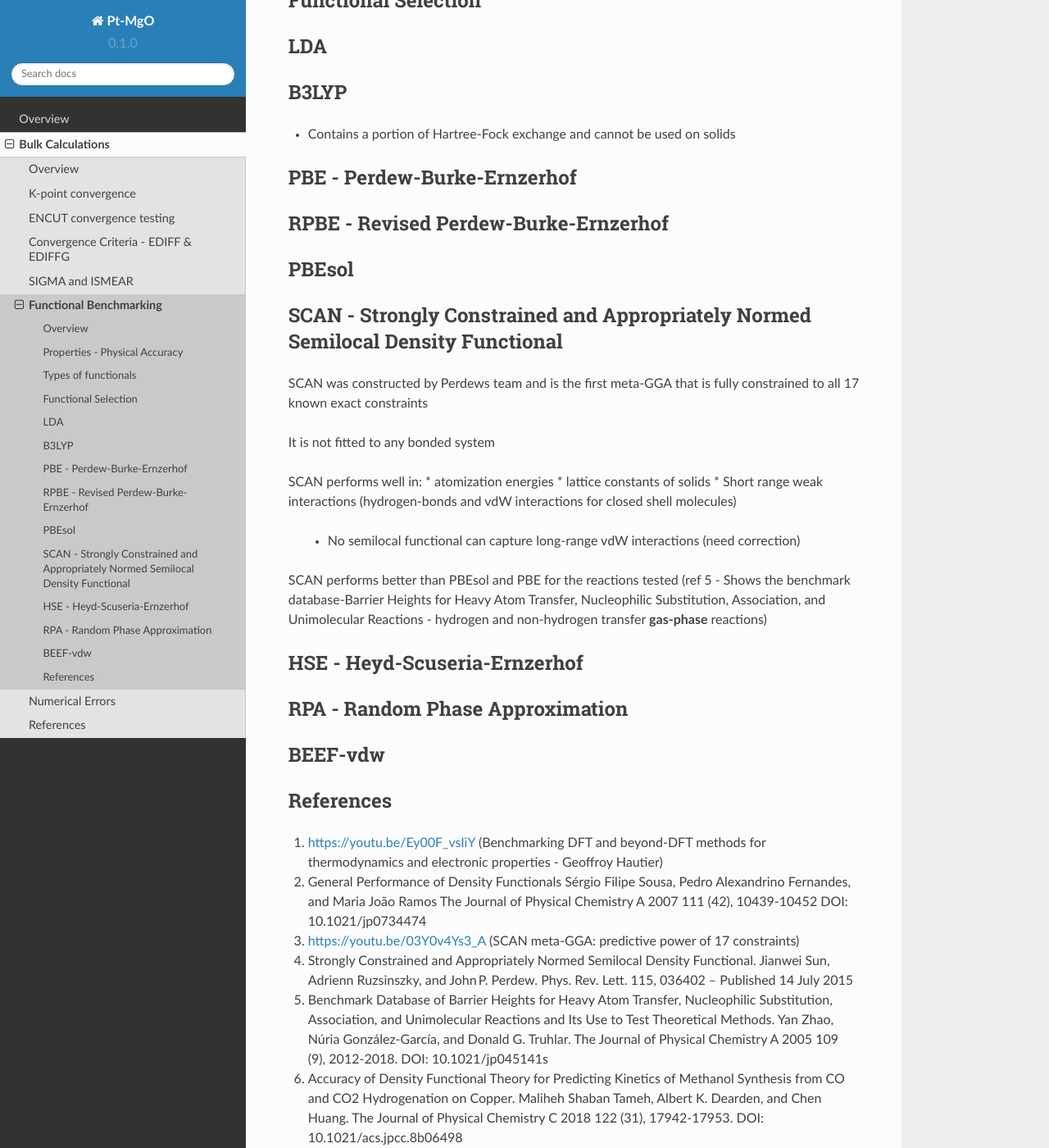
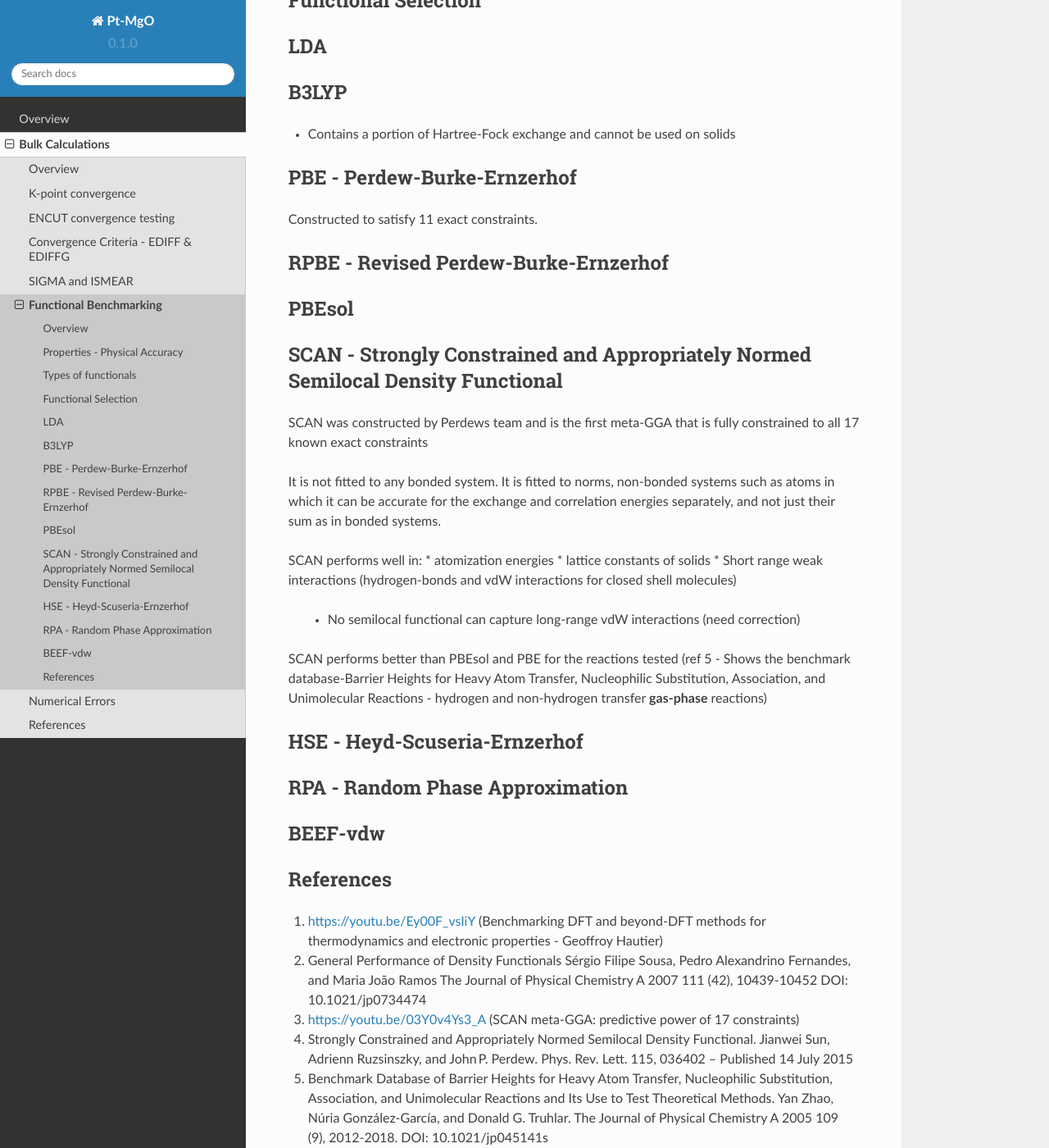
Before and after one commit to tdprice-858/Pt-MgO, a Sphinx documentation site: the page built from docs/source/bulk_calculations/functional_benchmarking.rst, in a window 1280 px wide and 1400 px high, scrolled down 2384 px. Shown: the whole window at 82% size. Built offline with Sphinx 7.4.7 and the Read the Docs theme 2.0.0, drawn with Linux system fonts in a browser that asks for light colours; pages that are not in the unit, such as notebooks, are missing from menus; some of the changed text lies outside the part shown.

Commit message:
Update functional_benchmarking.rst

```diff
--- a/docs/source/bulk_calculations/functional_benchmarking.rst
+++ b/docs/source/bulk_calculations/functional_benchmarking.rst
@@ -85,6 +85,7 @@ B3LYP
 
 PBE - Perdew-Burke-Ernzerhof
 ------------
+Constructed to satisfy 11 exact constraints.
 
 RPBE - Revised Perdew-Burke-Ernzerhof
 ---------
@@ -97,7 +98,7 @@ SCAN - Strongly Constrained and Appropriately Normed Semilocal Density Functiona
 
 SCAN was constructed by Perdews team and is the first meta-GGA that is fully constrained to all 17 known exact constraints
 
-It is not fitted to any bonded system
+It is not fitted to any bonded system. It is fitted to norms, non-bonded systems such as atoms in which it can be accurate for the exchange and correlation energies separately, and not just their sum as in bonded systems.
 
 SCAN performs well in:
 * atomization energies
@@ -132,3 +133,5 @@ References
 #. Benchmark Database of Barrier Heights for Heavy Atom Transfer, Nucleophilic Substitution, Association, and Unimolecular Reactions and Its Use to Test Theoretical Methods. Yan Zhao, Núria González-García, and Donald G. Truhlar. The Journal of Physical Chemistry A 2005 109 (9), 2012-2018. DOI: 10.1021/jp045141s
 
 #. Accuracy of Density Functional Theory for Predicting Kinetics of Methanol Synthesis from CO and CO2 Hydrogenation on Copper. Maliheh Shaban Tameh, Albert K. Dearden, and Chen Huang. The Journal of Physical Chemistry C 2018 122 (31), 17942-17953. DOI: 10.1021/acs.jpcc.8b06498
+
+#. https://templeefrc.org/scan-overview
```
